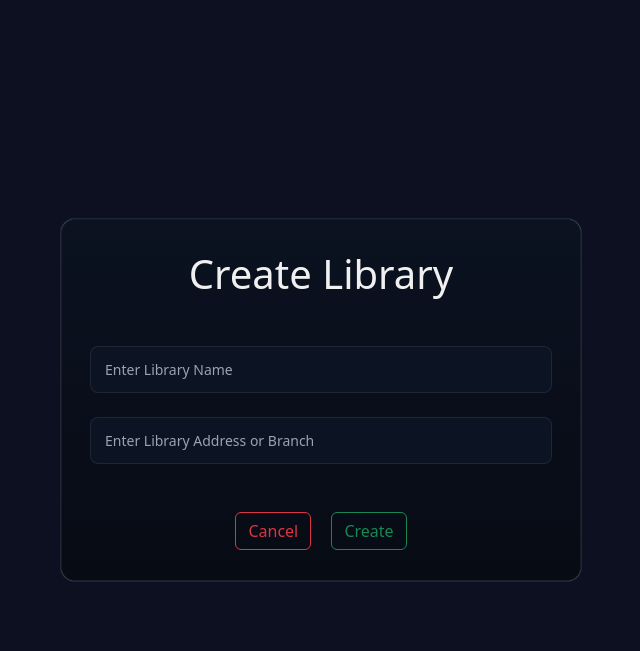
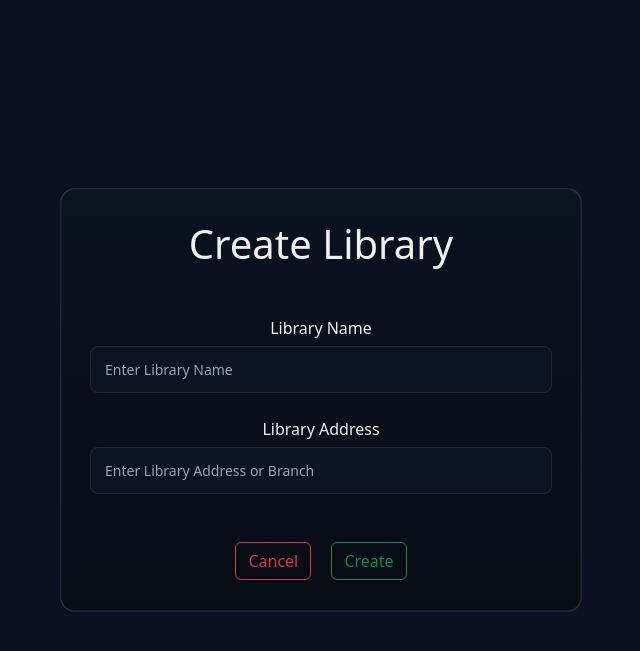
Before and after one commit to Navin-Gadgi/libmasy-django-project, a Django app: page /library/lib_create/ in a window 1280 px wide. Shown: the top 651 px of the page, without its empty margins (319-959 px from the left). Run offline with Django 5.2, Linux system fonts and the light colour scheme; a user stored in the database is signed in; some libraries are stand-ins or nearby versions.

Commit message:
Change template

```diff
--- a/newapp/templates/lib_create.html
+++ b/newapp/templates/lib_create.html
@@ -22,13 +22,17 @@
     {% else %}
     <h1 class="mb-5">Update Library</h1>
     {% endif %}
-    <form method="post">
+    <form method="post" class="text-center">
       {% csrf_token %}
       {% if not old_name %}
+        <label class="lab">Library Name</label>
         <input type="text" class="in mb-4" name="library_name" placeholder="Enter Library Name" required>
+        <label class="lab">Library Address</label>
         <input type="text" class="in mb-4" name="lib_address" placeholder="Enter Library Address or Branch">
-      {% else %}
+        {% else %}
+        <label class="lab">New Name</label>
         <input type="text" class="in mb-4" name="library_name" value="{{ old_name }}" placeholder="Enter New Library Name" required>
+        <label class="lab">New Address</label>
         <input type="text" class="in mb-4" name="lib_address" value="{{ old_address }}" placeholder="Enter New Address or Branch">
       {% endif %}
       <a href="{% url 'library' %}" class="btn btn-outline-danger mt-4 mx-2">Cancel</a>
```
